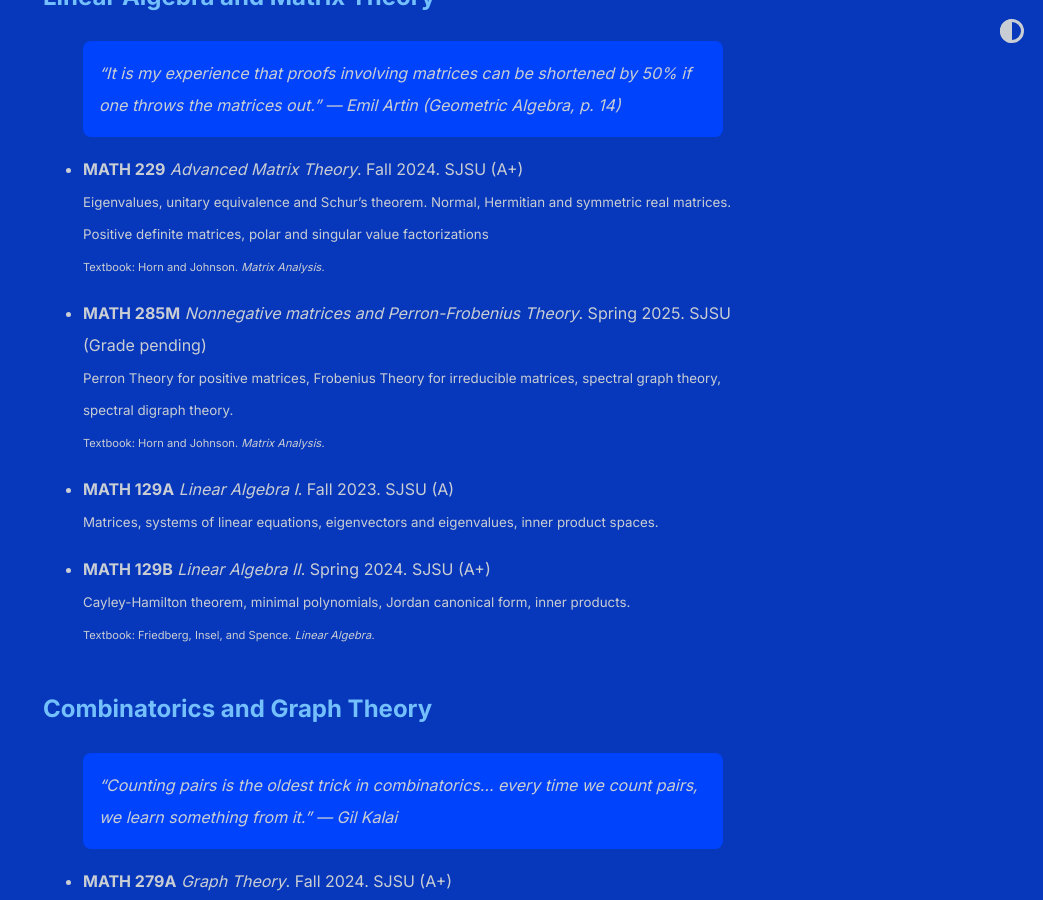
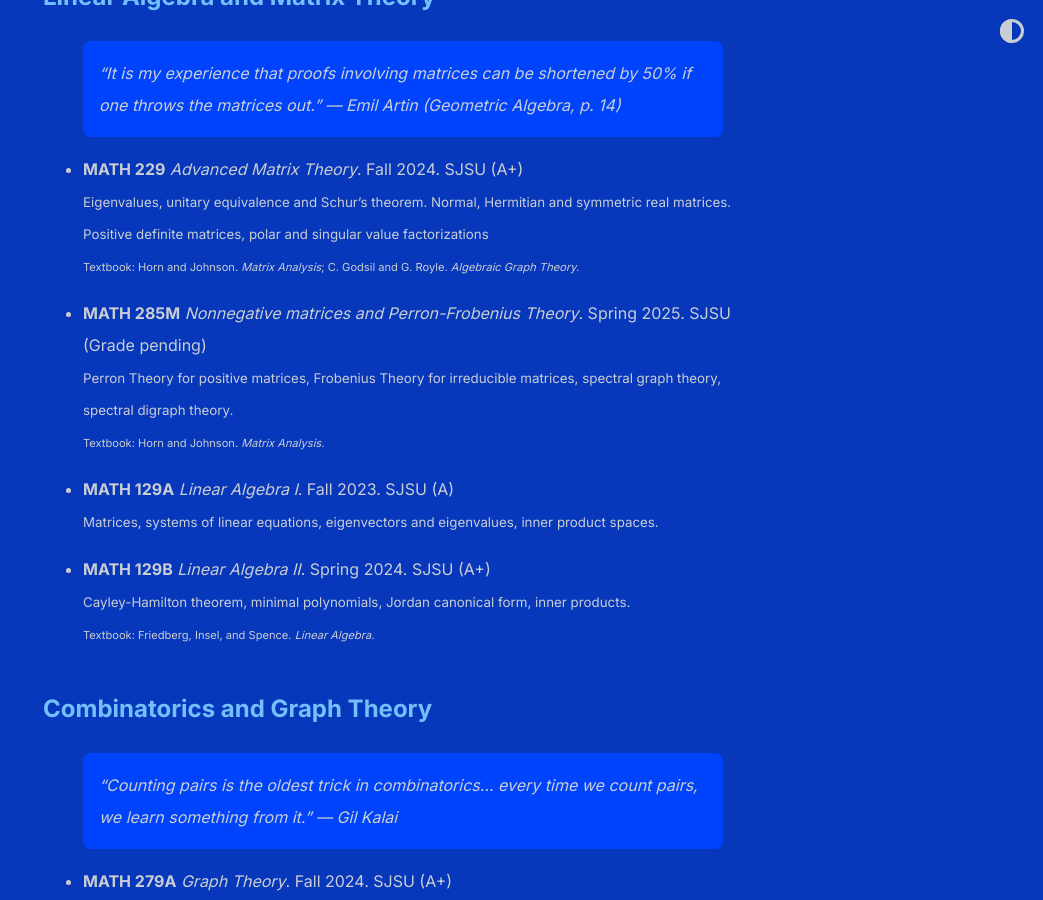
Before and after one commit to shihankanungo/shihankanungo.github.io, a Jekyll site: the page built from courses.md, in a window 1280 px wide and 900 px high, scrolled down 4936 px. Shown: the whole window, without its empty margins (237-1280 px from the left). Built offline with Jekyll 4.4.1, drawn with Linux system fonts in a browser that asks for light colours.

Commit message:
Update courses.md

```diff
--- a/courses.md
+++ b/courses.md
@@ -126,7 +126,7 @@ I haven't taken a formal course in representation theory, but I gained substanti
 
 - **MATH 229** *Advanced Matrix Theory*. Fall 2024. SJSU (A+)<br>
   <small>Eigenvalues, unitary equivalence and Schur’s theorem. Normal, Hermitian and symmetric real matrices. Positive definite matrices, polar and singular value factorizations</small> <br>
-  <small><small>Textbook: Horn and Johnson. <i>Matrix Analysis.</i></small></small>
+  <small><small>Textbook: Horn and Johnson. <i>Matrix Analysis</i>; C. Godsil and G. Royle. <i>Algebraic Graph Theory.</i></small></small>
 
 - **MATH 285M** *Nonnegative matrices and Perron-Frobenius Theory*. Spring 2025. SJSU (Grade pending)<br>
   <small>Perron Theory for positive matrices, Frobenius Theory for irreducible matrices, spectral graph theory, spectral digraph theory.</small> <br>
```
